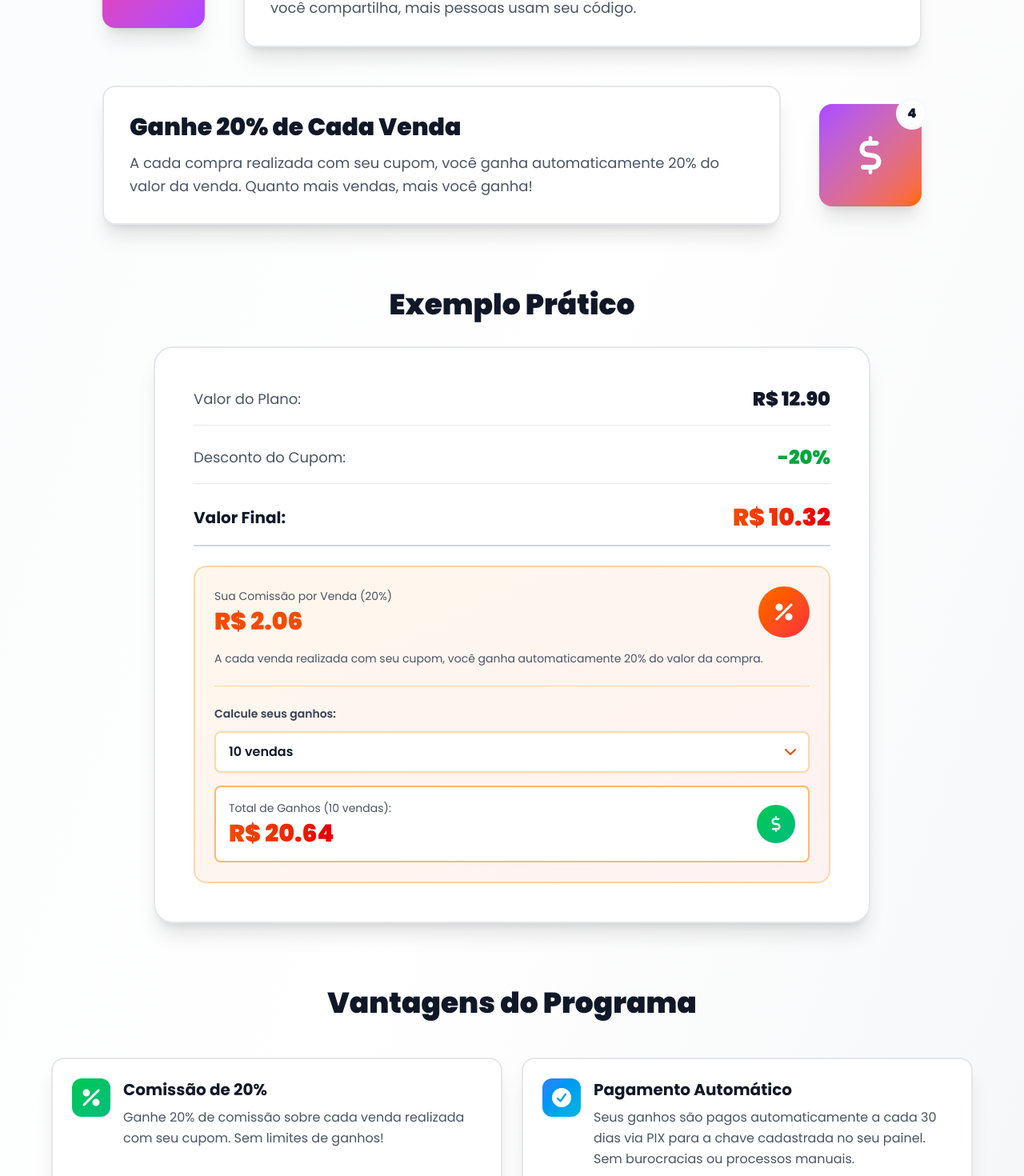
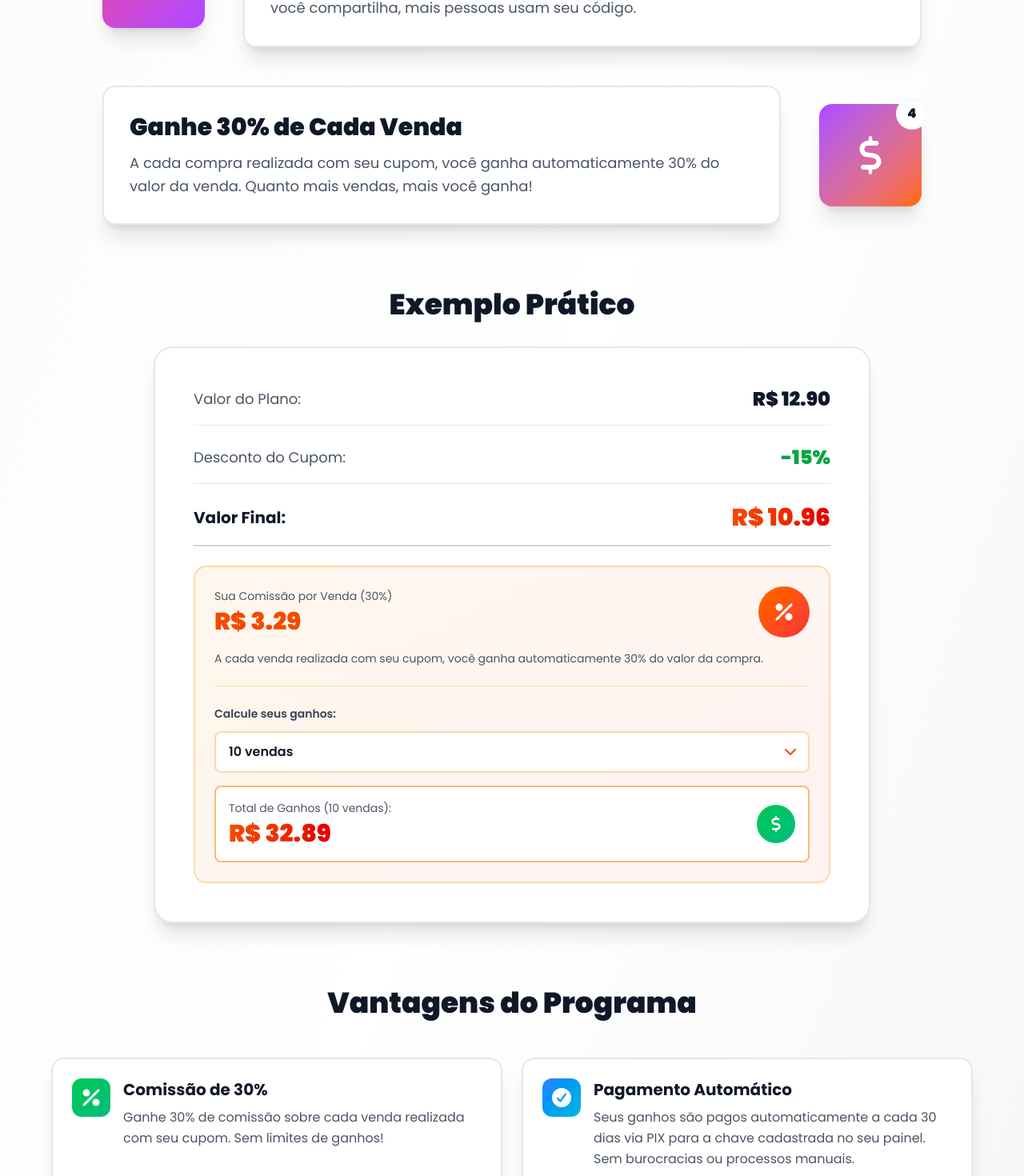
Before and after one commit to Meu-Treino-Inteligente/MeuTreino.Frontend, a Next.js app: page /influencer/coupons in a window 1280 px wide. Shown: the part 1113-2583 px from the top of the page at 80% size. Built offline with nearby package versions, Linux system fonts and the light colour scheme.

Commit message:
Update commission rates and descriptions in CouponsPage; change discount from 20% to 15% and commission from 20% to 30%, reflecting new earnings structure for influencers.

```diff
--- a/app/influencer/coupons/page.tsx
+++ b/app/influencer/coupons/page.tsx
@@ -22,11 +22,11 @@ export default function CouponsPage() {
 
   // Cálculos baseados em R$ 12,90
   const planPrice = 12.9;
-  const discount = 20;
+  const discount = 15;
   const finalPrice = planPrice * (1 - discount / 100); // R$ 10,32
-  const commissionPerSale = finalPrice * 0.2; // 20% de R$ 10,32 = R$ 2,06
+  const commissionPerSale = finalPrice * 0.30; // 30% de R$ 10,97 = R$ 3,29
 
-  const salesOptions = [10, 25, 50, 100, 1000];
+  const salesOptions = [10, 25, 50, 100, 1000, 10000];
   const totalEarnings = commissionPerSale * selectedSales;
   const steps = [
     {
@@ -55,9 +55,9 @@ export default function CouponsPage() {
     },
     {
       number: 4,
-      title: "Ganhe 20% de Cada Venda",
+      title: "Ganhe 30% de Cada Venda",
       description:
-        "A cada compra realizada com seu cupom, você ganha automaticamente 20% do valor da venda. Quanto mais vendas, mais você ganha!",
+        "A cada compra realizada com seu cupom, você ganha automaticamente 30% do valor da venda. Quanto mais vendas, mais você ganha!",
       icon: faDollarSign,
       gradient: "from-purple-500 to-orange-500",
     },
@@ -65,9 +65,9 @@ export default function CouponsPage() {
 
   const benefits = [
     {
-      title: "Comissão de 20%",
+      title: "Comissão de 30%",
       description:
-        "Ganhe 20% de comissão sobre cada venda realizada com seu cupom. Sem limites de ganhos!",
+        "Ganhe 30% de comissão sobre cada venda realizada com seu cupom. Sem limites de ganhos!",
       icon: faPercent,
       color: "from-green-500 to-emerald-500",
     },
@@ -113,7 +113,7 @@ export default function CouponsPage() {
               </span>
             </h1>
             <p className="text-lg sm:text-xl text-gray-600 max-w-2xl mx-auto">
-              Descubra como ganhar 20% de comissão a cada venda realizada com seu cupom exclusivo
+              Descubra como ganhar 30% de comissão a cada venda realizada com seu cupom exclusivo
             </p>
           </div>
         </div>
@@ -194,7 +194,7 @@ export default function CouponsPage() {
                   <div className="flex items-center justify-between mb-4">
                     <div>
                       <span className="text-gray-600 text-sm block mb-1">
-                        Sua Comissão por Venda (20%)
+                        Sua Comissão por Venda (30%)
                       </span>
                       <span className="text-3xl font-black text-orange-600">
                         R$ {commissionPerSale.toFixed(2)}
@@ -208,7 +208,7 @@ export default function CouponsPage() {
                     </div>
                   </div>
                   <p className="text-gray-600 text-sm mb-6">
-                    A cada venda realizada com seu cupom, você ganha automaticamente 20% do valor da compra.
+                    A cada venda realizada com seu cupom, você ganha automaticamente 30% do valor da compra.
                   </p>
 
                   {/* Dropdown de Vendas */}
```
